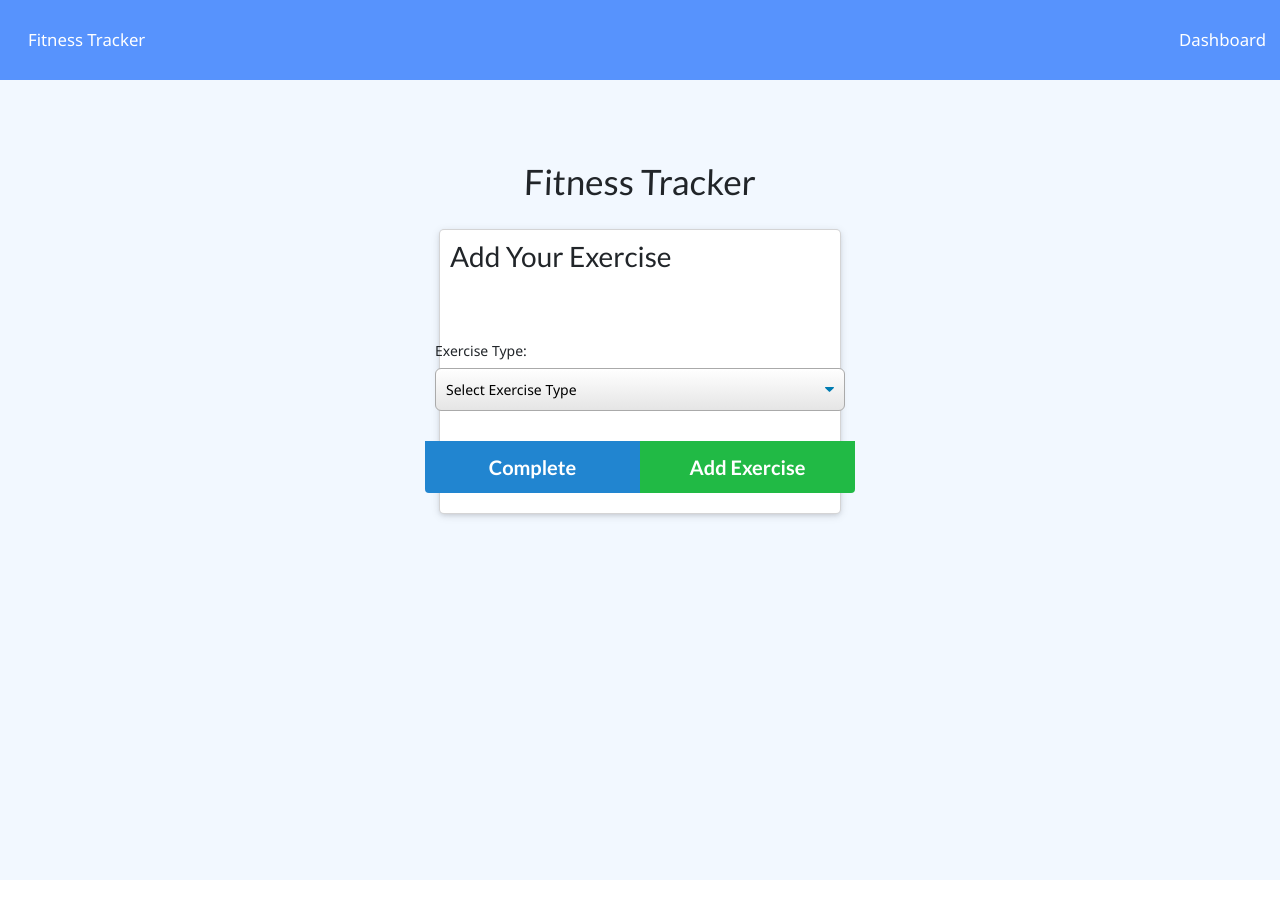
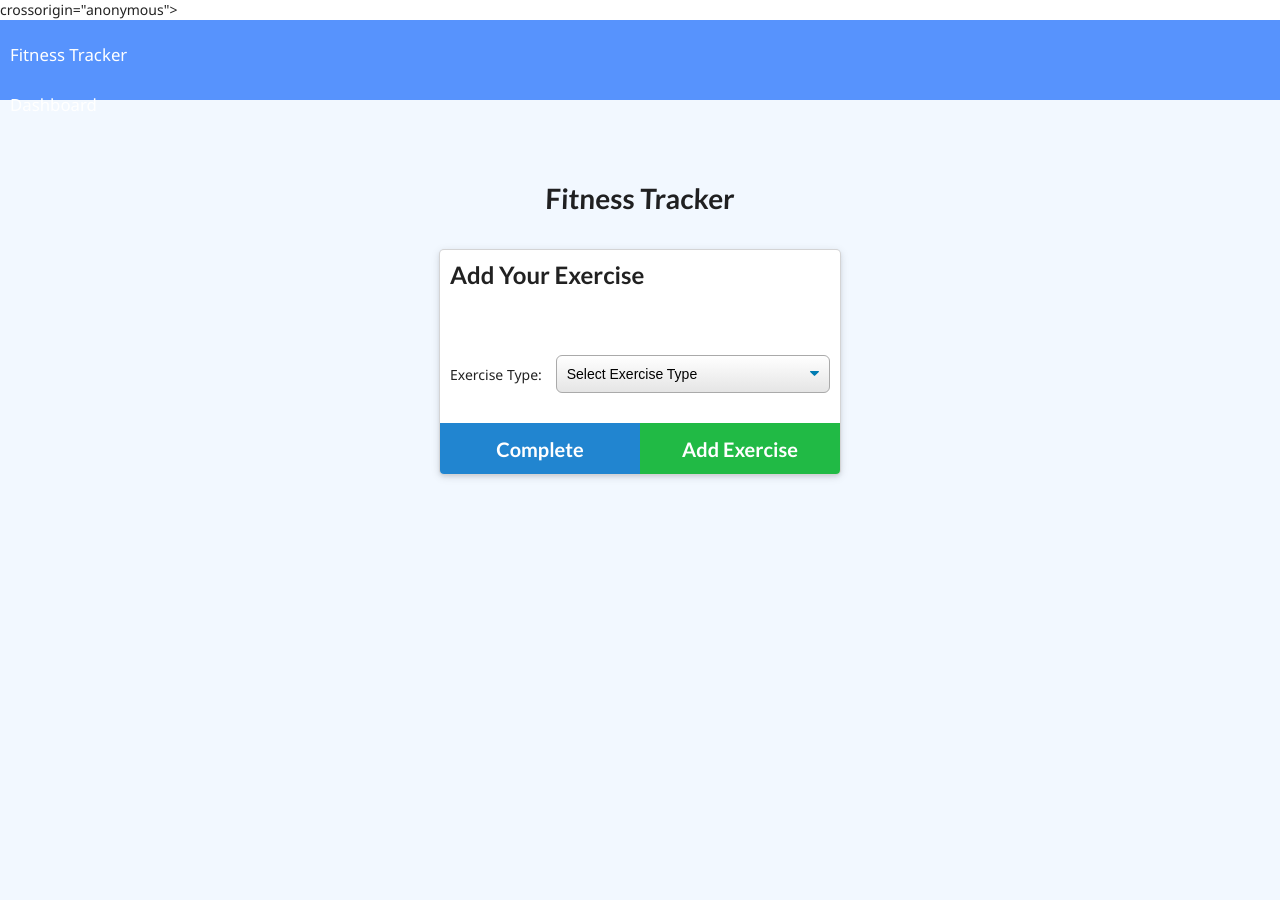
Before and after one commit to dassoumik/workout-tracker, a website: page public/exercise.html in a window 1280 px wide. Drawn offline with nearby package versions, Linux system fonts and the light colour scheme; no server answers.

Commit message:
polich up the exercise html ui

```diff
--- a/public/exercise.html
+++ b/public/exercise.html
@@ -6,10 +6,10 @@
   <meta name="viewport" content="width=device-width, initial-scale=1.0" />
   <meta http-equiv="X-UA-Compatible" content="ie=edge" />
   <link rel="stylesheet" href="https://cdnjs.cloudflare.com/ajax/libs/semantic-ui/2.4.1/semantic.min.css" />
-  <link rel="stylesheet" href="https://cdn.jsdelivr.net/npm/bootstrap@4.6.0/dist/css/bootstrap.min.css"/>
-  <!-- <link href="https://stackpath.bootstrapcdn.com/bootstrap/4.3.1/css/bootstrap.min.css"
+  <!-- <link rel="stylesheet" href="https://cdn.jsdelivr.net/npm/bootstrap@4.6.0/dist/css/bootstrap.min.css"/> -->
+  <link href="https://stackpath.bootstrapcdn.com/bootstrap/4.3.1/css/bootstrap.min.css"
     integrity="sha384-ggOyR0iXCbMQv3Xipma34MD+dH/1fQ784/j6cY/iJTQUOhcWr7x9JvoRxT2MZw1T">
-    crossorigin="anonymous"> -->
+    crossorigin="anonymous">
     <link rel="stylesheet" href="style.css" />
   <title>Fitness Tracker</title>
 </head>
@@ -19,7 +19,7 @@
     <a href="/">Fitness Tracker</a>
     <a href="/stats">Dashboard</a>
   </nav> -->
-  <nav class="navbar">
+  <nav class="nav navbar">
     <a class="nav-link" href="/">Fitness Tracker</a>
     <ul class="navbar-nav ml-auto">
       <li class="nav-item d-inline">
```
